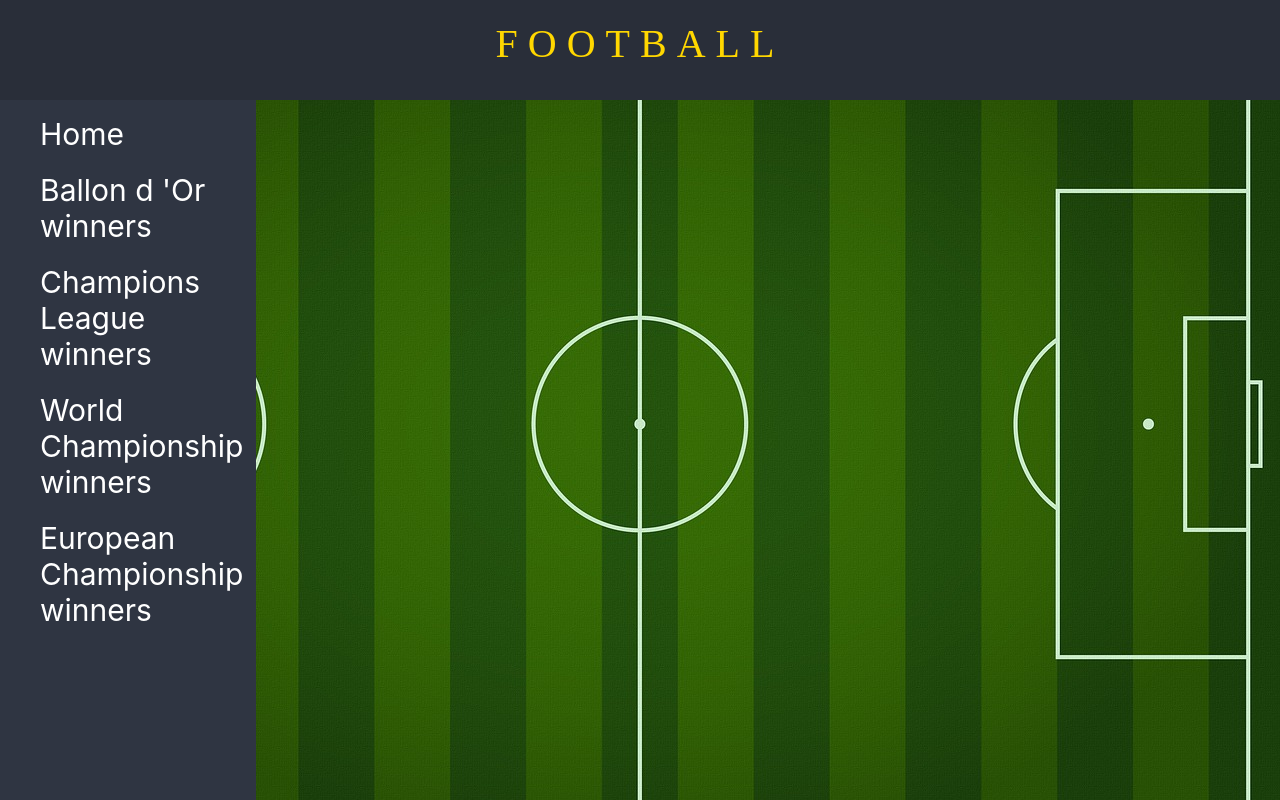
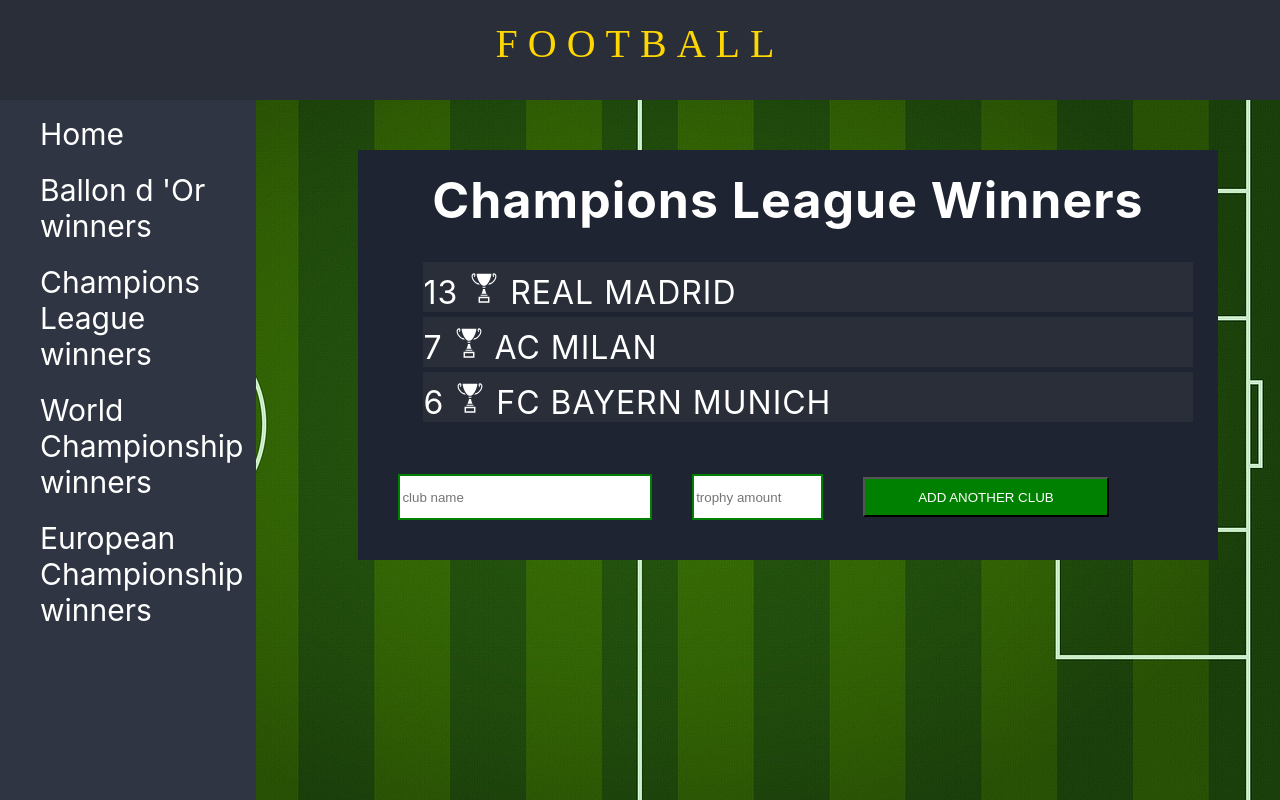
Before and after one commit to Marcin-Kwiatek/Football-React-Redux, a React (Create React App) app: page /championsLeague in a window 1280 px wide. Built offline with nearby package versions, Linux system fonts and the light colour scheme; the HTML template or start-up script is replaced by a standard one.

Commit message:
create Champions League winners

```diff
--- a/src/App.js
+++ b/src/App.js
@@ -9,6 +9,7 @@
 import Menu from './Menu'
 import Home from './Home'
 import BallonWinners from './BallonWinners';
+import ChampionsLeagueWinners from './ChampionsLeague';
 
 function App() {
     return (
@@ -27,6 +28,7 @@
                 <Route path='/championsLeague'>
                     <Logo></Logo>
                     <Menu></Menu>
+                    <ChampionsLeagueWinners></ChampionsLeagueWinners>
                 </Route>
                 <Route path='/worldChampionship'>
                     <Logo></Logo>
--- /dev/null
+++ b/src/ChampionsLeague.js
@@ -0,0 +1,19 @@
+import React, {Component} from 'react';
+import ChampionsContainer from './components/ChampionsContainer';
+import ChampionsForm from './components/ChampionsForm';
+
+
+class ChampionsLeagueWinners extends Component {
+  render(){
+  return (
+    <div className="contentContainer">
+        <div className="contentText">
+          <div className="titleContent">Champions League Winners</div>
+            <ChampionsContainer></ChampionsContainer>
+            <ChampionsForm></ChampionsForm>
+        </div>
+    </div>
+  )}
+}
+
+export default ChampionsLeagueWinners;
--- /dev/null
+++ b/src/championsLeagueWinners/duck/actions.js
@@ -0,0 +1,10 @@
+import types from './types'
+
+const add = item => ({
+    type: types.ADD_CHAMPIONS,
+    item
+})
+
+export default {
+    add
+}
--- /dev/null
+++ b/src/championsLeagueWinners/duck/index.js
@@ -0,0 +1,7 @@
+import championsReducer from "./reducers";
+
+export { default as championsTypes }
+from './types'
+export { default as championsActions }
+from './actions'
+export default championsReducer
--- /dev/null
+++ b/src/championsLeagueWinners/duck/reducers.js
@@ -0,0 +1,21 @@
+import types from "./types"
+
+const INICIAL_STATE = {
+    listName: "Champions League Winners",
+    list: [
+        { club: "REAL MADRID", trophies: 13 },
+        { club: "AC MILAN", trophies: 7 },
+        { club: "FC BAYERN MUNICH", trophies: 6 },
+    ]
+}
+
+const championsReducer = (state = INICIAL_STATE, action) => {
+    switch (action.type) {
+        case types.ADD_CHAMPIONS:
+            return {...state, list: [...state.list, action.item] }
+        default:
+            return state
+    }
+}
+
+export default championsReducer
--- /dev/null
+++ b/src/championsLeagueWinners/duck/types.js
@@ -0,0 +1,5 @@
+const ADD_CHAMPIONS = 'ADD_CHAMPIONS'
+
+export default {
+    ADD_CHAMPIONS
+}
--- a/src/components/BallonContainer.js
+++ b/src/components/BallonContainer.js
@@ -4,7 +4,8 @@
 
 const BallonContainer = ({ballons}) =>
     <ul>
-        {ballons.list.map(ballon => <li style={{margin:'5px', backgroundColor:'#292e39'}} key={ballon.year}>{ballon.year} {ballon.name} {ballon.points} points</li>)}
+        {ballons.list.map(ballon => <li style={{margin:'5px', backgroundColor:'#292e39'}} key={ballon.year}>
+            {ballon.year} {ballon.name} {ballon.points} points</li>)}
     </ul>
 
 const mapStateToProps = state => ({
--- /dev/null
+++ b/src/components/ChampionsContainer.js
@@ -0,0 +1,20 @@
+import React from 'react'
+import { connect } from 'react-redux'
+import { GiTrophyCup } from "react-icons/gi";
+
+
+const ChampionsContainer = ({champions}) => {
+    champions.list.sort((a,b)=>{
+        return b.trophies - a.trophies
+      })
+    return(
+    <ul>
+        {champions.list.map(champion => <li style={{margin:'5px', backgroundColor:'#292e39'}} key={champion.club}>
+         {champion.trophies}  <GiTrophyCup style={{paddingTop:'10px'}}></GiTrophyCup> {champion.club}</li>)}
+    </ul>)
+}
+const mapStateToProps = state => ({
+    champions: state.champions,
+})
+
+export default connect(mapStateToProps, {})(ChampionsContainer)
--- /dev/null
+++ b/src/components/ChampionsForm.js
@@ -0,0 +1,35 @@
+import React from "react";
+import { connect } from 'react-redux'
+import actions from '../championsLeagueWinners/duck/actions'
+
+const ChampionsForm = (props) => {
+
+    const addClub = React.createRef()
+    const addTrophie = React.createRef()
+
+
+    const addChampions = (event) => {
+        event.preventDefault()
+        let newChampionsWinner = {}
+        newChampionsWinner.club = addClub.current.value
+        newChampionsWinner.trophies = addTrophie.current.value
+        if(newChampionsWinner.club!==""&&newChampionsWinner.trophies!==""){
+            props.add(newChampionsWinner)
+            addClub.current.value=""
+            addTrophie.current.value=""
+        }
+    }
+
+
+    return <>
+        <input style={{width:'30%'}} placeholder='club name' className="addInput" ref={addClub}></input>
+        <input style={{width:'15%'}} placeholder='trophy amount' type="number" min='1' className="addInput" ref={addTrophie}></input>
+        <button onClick={addChampions} className='addButton' type='submit'>ADD ANOTHER CLUB</button>
+    </>
+}
+
+const mapDispatchToProps = dispatch => ({
+    add: champions => dispatch(actions.add(champions))
+})
+
+export default connect(null, mapDispatchToProps)(ChampionsForm)
--- a/src/reducers.js
+++ b/src/reducers.js
@@ -1,8 +1,10 @@
 import { combineReducers } from "redux";
 import ballonReducer from "./ballonWinners/duck";
+import championsReducer from "./championsLeagueWinners/duck";
 
 const rootReducer = combineReducers({
-    ballons: ballonReducer
+    ballons: ballonReducer,
+    champions: championsReducer
 })
 
 export default rootReducer
```
